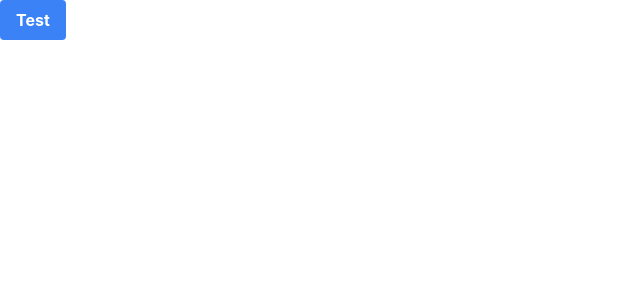
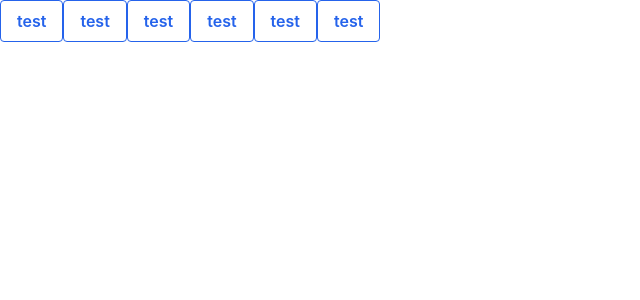
Before and after one commit to corylennox/Betting-Exchange, a React (Create React App) app: page / in a window 1280 px wide. Shown: the top 300 px of the page, without its empty margins (0-640 px from the left). Built offline with nearby package versions, Linux system fonts and the light colour scheme.

Commit message:
working button

```diff
--- a/package.json
+++ b/package.json
@@ -6,6 +6,7 @@
     "@testing-library/jest-dom": "^5.16.4",
     "@testing-library/react": "^13.3.0",
     "@testing-library/user-event": "^13.5.0",
+    "jquery": "^3.6.0",
     "react": "^18.2.0",
     "react-dom": "^18.2.0",
     "react-router-dom": "^6.3.0",
--- a/src/App.js
+++ b/src/App.js
@@ -1,8 +1,8 @@
 import logo from './logo.svg';
 import './App.css';
+//import MyButton from "./MyButton"
 import MyButton from "./MyButton"
 import "./tailwind.css"
-
 import {
   BrowserRouter as Router,
   Switch,
@@ -14,7 +14,12 @@ function App() {
   return (
     <main>
       <Router>
-        <MyButton/>
+        <MyButton />
+        <MyButton />
+        <MyButton />
+        <MyButton />
+        <MyButton />
+        <MyButton />
       </Router>
     </main>
   );
--- a/src/MyButton.jsx
+++ b/src/MyButton.jsx
@@ -1,9 +1,38 @@
+import { event } from 'jquery';
 import React from 'react';
-import ReactDOM from 'react-dom/client';
+/*
+export default function MyButton() {
+   return (
+       <button onClick={Toggle} class="bg-transparent hover:bg-blue-500 text-blue-700 font-semibold hover:text-white py-2 px-4 border border-blue-500 hover:border-transparent rounded placeholder-shown:bg-red-500">
+           test {Toggle.state.isToggleOn ? 'ON' : 'OFF'}
+       </button>
+   )
+};
+*/
+export default class extends React.Component {
+  constructor(props) {
+    super(props);
+    this.state = {
+      isToggleOn: false,
+      offCSS: "bg-transparent hover:bg-gray-200 text-blue-600 font-semibold hover:text-blue-800 py-2 px-4 border border-blue-600 rounded placeholder-shown:bg-red-500",
+      onCSS: "bg-blue-600 text-white font-semibold py-2 px-4 border border-blue-600 rounded placeholder-shown:bg-red-500"
+    };
 
-export default function MyButton() {
+    this.handleClick = this.handleClick.bind(this);
+  }
+
+  handleClick() {
+    this.setState(prevState => ({
+      isToggleOn: !prevState.isToggleOn
+    }));
+
+  }
+
+  render() {
     return (
-        <button class=
-            "bg-blue-500 hover:bg-blue-700 text-white font-bold py-2 px-4 rounded">Test</button>
-    )
-};
+      <button onClick={this.handleClick} class={this.state.isToggleOn ? this.state.onCSS : this.state.offCSS}>
+        test
+      </button>
+    );
+  }
+}
--- /dev/null
+++ b/src/TeamLine.js
@@ -0,0 +1,7 @@
+import React from 'react'
+
+export default function TeamLine() {
+  return (
+    <div>TeamLine</div>
+  )
+}
```
Also changed, not shown: 1 other file (tests, documents, lock files or other folders).
